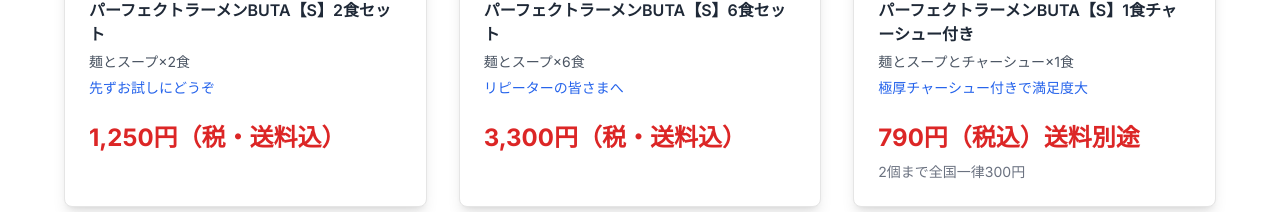
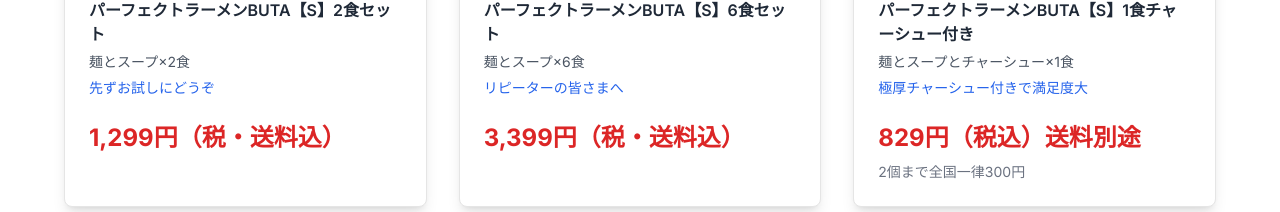
Before and after one commit to hajiox/BUTA, a Next.js app: page / in a window 1280 px wide. Shown: the part 4200-4412 px from the top of the page. Built offline with nearby package versions, Linux system fonts and the light colour scheme.

Commit message:
Update BUTA ramen prices

```diff
--- a/app/jiro-inspire-lp.tsx
+++ b/app/jiro-inspire-lp.tsx
@@ -105,7 +105,7 @@ export default function JiroInspireLP() {
       subtitle: "パーフェクトラーメンBUTA【S】2食セット",
       description: "麺とスープ×2食",
       note: "先ずお試しにどうぞ",
-      price: "1,250円（税・送料込）",
+      price: "1,299円（税・送料込）",
       image: "/images/ramen-2set.jpg",
     },
     {
@@ -114,7 +114,7 @@ export default function JiroInspireLP() {
       subtitle: "パーフェクトラーメンBUTA【S】6食セット",
       description: "麺とスープ×6食",
       note: "リピーターの皆さまへ",
-      price: "3,300円（税・送料込）",
+      price: "3,399円（税・送料込）",
       image: "/images/ramen-6set.jpg",
     },
     {
@@ -123,7 +123,7 @@ export default function JiroInspireLP() {
       subtitle: "パーフェクトラーメンBUTA【S】1食チャーシュー付き",
       description: "麺とスープとチャーシュー×1食",
       note: "極厚チャーシュー付きで満足度大",
-      price: "740円（税込）送料別途",
+      price: "829円（税込）送料別途",
       extraNote: "2個まで全国一律300円",
       image: "/images/ramen-chashu.jpg",
     },
--- a/app/page.tsx
+++ b/app/page.tsx
@@ -8,7 +8,7 @@ export const metadata: Metadata = {
     template: "%s | 会津ブランド館",
   },
   description:
-    "ご自宅で人気の二郎系インスパイアラーメンを！日清製粉オーション麺と濃厚豚骨スープ、極厚チャーシューで再現。マニアも納得の本格派。2食セット1,250円から全国送料無料でお届け。",
+    "ご自宅で人気の二郎系インスパイアラーメンを！日清製粉オーション麺と濃厚豚骨スープ、極厚チャーシューで再現。マニアも納得の本格派。2食セット1,299円から全国送料無料でお届け。",
   keywords:
     "二郎系ラーメン,二郎インスパイア,極太麺,ワシワシ麺,濃厚スープ,チャーシュー,通販,お取り寄せ,送料無料,会津ブランド館,本格ラーメン,豚骨スープ,ニンニク,背脂",
   authors: [{ name: "会津ブランド館" }],
@@ -22,7 +22,7 @@ export const metadata: Metadata = {
   openGraph: {
     title: "パーフェクトラーメンBUTA【S】｜自宅で味わう本格二郎系インスパイアラーメン",
     description:
-      "ご自宅で人気の二郎系インスパイアラーメンを！日清製粉オーション麺と濃厚豚骨スープ、極厚チャーシューで再現。マニアも納得の本格派。2食セット1,250円から全国送料無料でお届け。",
+      "ご自宅で人気の二郎系インスパイアラーメンを！日清製粉オーション麺と濃厚豚骨スープ、極厚チャーシューで再現。マニアも納得の本格派。2食セット1,299円から全国送料無料でお届け。",
     url: "https://buta.aizubrandhall-lp2.com", // 本番環境のドメインに置き換えてください
     siteName: "会津ブランド館",
     images: [
@@ -44,7 +44,7 @@ export const metadata: Metadata = {
     creator: "@aizu_brand_kan",
     title: "パーフェクトラーメンBUTA【S】｜自宅で味わう本格二郎系インスパイアラーメン",
     description:
-      "ご自宅で人気の二郎系インスパイアラーメンを！日清製粉オーション麺と濃厚豚骨スープ、極厚チャーシューで再現。マニアも納得の本格派。2食セット1,250円から全国送料無料でお届け。",
+      "ご自宅で人気の二郎系インスパイアラーメンを！日清製粉オーション麺と濃厚豚骨スープ、極厚チャーシューで再現。マニアも納得の本格派。2食セット1,299円から全国送料無料でお届け。",
     images: [
       {
         url: "/images/ogp-ramen.jpg", // publicディレクトリからの相対パス
--- a/jiro-inspire-lp.tsx
+++ b/jiro-inspire-lp.tsx
@@ -114,7 +114,7 @@ export default function JiroInspireLP() {
       subtitle: "パーフェクトラーメンBUTA【S】2食セット",
       description: "麺とスープ×2食",
       note: "先ずお試しにどうぞ",
-      price: "1,250円（税・送料込）",
+      price: "1,299円（税・送料込）",
       image: "/images/e3-83-a9-e3-83-bc-e3-83-a1-e3-83-b3-e4-ba-8c-e9-83-8e2-e9-a3-9f.jpeg",
     },
     {
@@ -123,7 +123,7 @@ export default function JiroInspireLP() {
       subtitle: "パーフェクトラーメンBUTA【S】6食セット",
       description: "麺とスープ×6食",
       note: "リピーターの皆さまへ",
-      price: "3,300円（税・送料込）",
+      price: "3,399円（税・送料込）",
       image: "/images/e3-83-a9-e3-83-bc-e3-83-a1-e3-83-b3-e4-ba-8c-e9-83-8e6-e9-a3-9f.jpeg",
     },
     {
@@ -132,7 +132,7 @@ export default function JiroInspireLP() {
       subtitle: "パーフェクトラーメンBUTA【S】1食チャーシュー付き",
       description: "麺とスープとチャーシュー×1食",
       note: "極厚チャーシュー付きで満足度大",
-      price: "790円（税込）送料別途",
+      price: "829円（税込）送料別途",
       extraNote: "2個まで全国一律300円",
       image:
         "/images/e3-83-81-e3-83-a3-e3-83-bc-e3-82-b7-e3-83-a5-e3-83-bc-e4-bb-98-e3-81-8d-e3-83-a9-e3-83-bc-e3-83-a1-e3-83-b3-e4-ba-8c-e9-83-8e1-e9-a3-9f.jpeg",
```
